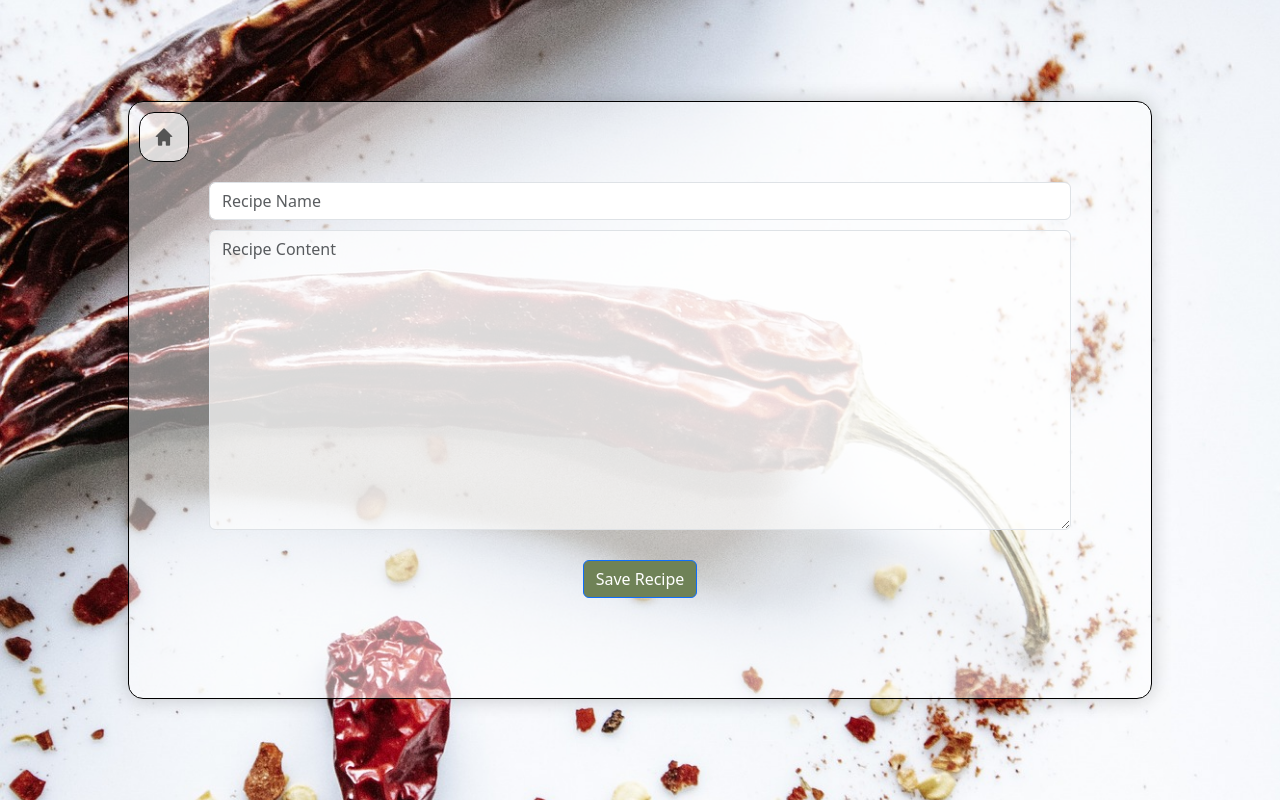
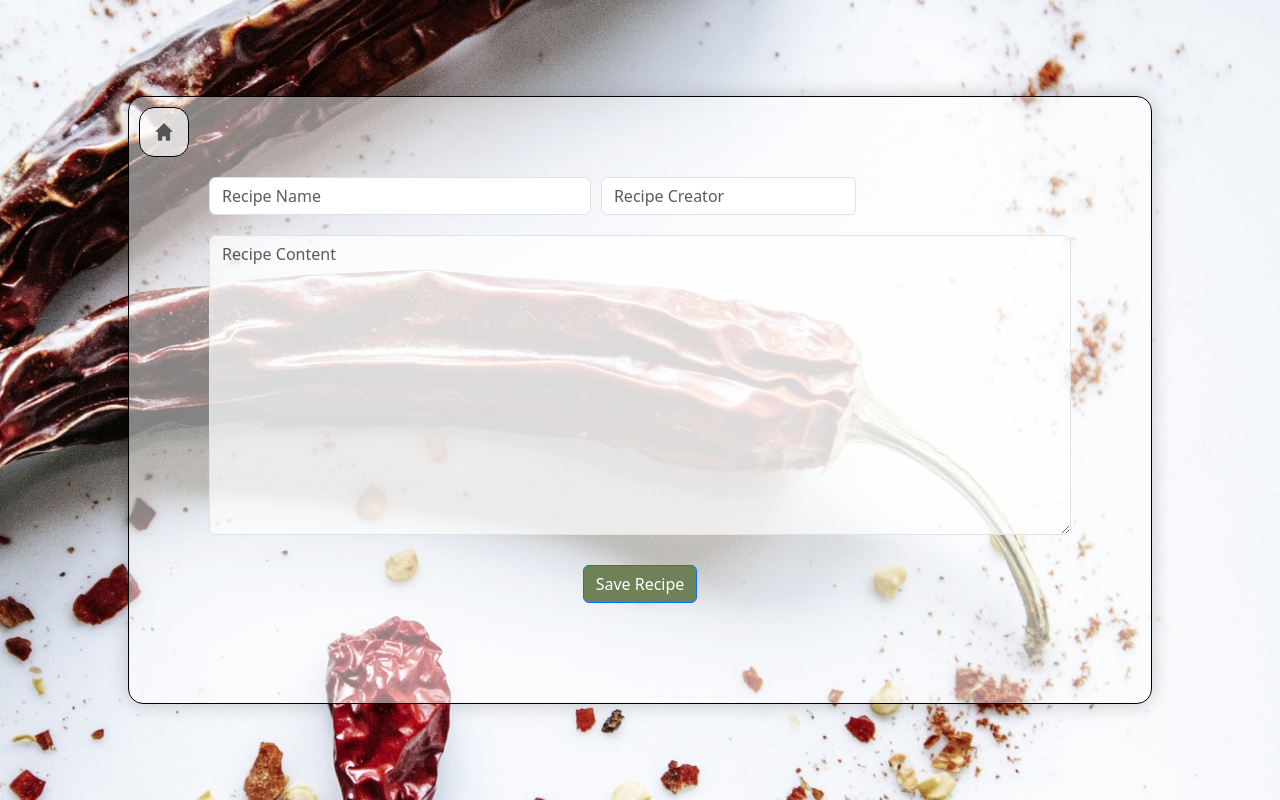
Before and after one commit to michael-albright/recipe-bank-app, an Angular app: page /new-recipe in a window 1280 px wide. Built offline with nearby package versions, Linux system fonts and the light colour scheme.

Commit message:
move s3Access to AwsAccesSvc/integrate dynamo

```diff
--- a/src/app/components/new-recipe/new-recipe.component.html
+++ b/src/app/components/new-recipe/new-recipe.component.html
@@ -5,8 +5,13 @@
       </button>
       <div class="card-content">
         <div class="form-group">
-          <div class="input-group">
-            <input type="text" class="form-control" placeholder="Recipe Name" [(ngModel)]="recipeName">
+          <div class="input-row"> <!-- New wrapper to handle side-by-side inputs -->
+            <div class="input-group recipe-name-group">
+              <input type="text" class="form-control recipe-name" placeholder="Recipe Name" [(ngModel)]="recipeName">
+            </div>
+            <div class="input-group recipe-creator-group">
+              <input type="text" class="form-control recipe-creator" placeholder="Recipe Creator" [(ngModel)]="recipeCreator">
+            </div>
           </div>
           <div class="input-group">
             <textarea class="form-control text-area" placeholder="Recipe Content" [(ngModel)]="recipeContent"></textarea>
--- a/src/app/components/new-recipe/new-recipe.component.scss
+++ b/src/app/components/new-recipe/new-recipe.component.scss
@@ -27,8 +27,24 @@
 .form-group {
     display: flex;
     flex-direction: column;
-    align-items: center;
+    align-items: flex-start;
     margin-bottom: 20px;
+}
+
+.input-row {
+    display: flex;
+    justify-content: space-between;
+    width: 75%; /* Combined width of both inputs (3/4 width of textarea) */
+    margin-bottom: 10px;
+}
+
+.recipe-name-group {
+    flex: 3; /* Recipe Name input takes up more space */
+    margin-right: 10px;
+}
+
+.recipe-creator-group {
+    flex: 2; /* Recipe Creator input is slightly less wide */
 }
 
 .input-group {
@@ -47,6 +63,7 @@
 .save-button {
     margin-top: 20px;
     background-color: rgb(111, 130, 87);
+    align-self: center;
 }
 
 .home-button {
--- a/src/app/components/new-recipe/new-recipe.component.ts
+++ b/src/app/components/new-recipe/new-recipe.component.ts
@@ -10,22 +10,23 @@ import { Router } from '@angular/router';
 })
 export class NewRecipeComponent {
   recipeName: string = '';
+  recipeCreator: string = '';
   recipeContent: string = '';
 
   constructor(private commonService: CommonService, private router: Router) {}
 
   onSaveRecipe(): void {
-    if (!this.recipeName || !this.recipeContent) {
-      alert('Both Recipe Name and Recipe Content are required!');
+    if (!this.recipeName || !this.recipeContent || !this.recipeCreator) {
+      alert('Recipe Name, Recipe Creator, and Recipe Content are required to save a recipe!');
       return;
     }
 
     const newRecipe: RecipeDTO = {
       recipeName: this.recipeName,
-      recipeContent: this.recipeContent
+      recipeContent: this.recipeContent,
+      recipeCreator: this.recipeCreator
     };
 
-    // Placeholder for saving the recipe (to be implemented later)
     this.commonService.postObject('recipeBankController/saveRecipe', newRecipe);
     this.router.navigate(['/search-recipes']);
   }
--- a/src/app/models/recipe-dto.ts
+++ b/src/app/models/recipe-dto.ts
@@ -1,4 +1,5 @@
 export interface RecipeDTO {
     recipeName: string;
     recipeContent: string;
+    recipeCreator: string;
   }
```
